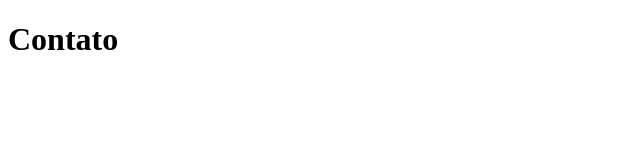
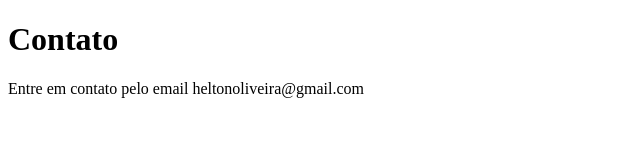
Before and after one commit to Helton-Oliveira/sistemas-de-cadastro, a plain HTML site: page contato.html in a window 1280 px wide. Shown: the whole page, without its empty margins (0-640 px from the left). Drawn offline with Linux system fonts and the light colour scheme.

Commit message:
adcionando o email de contato

```diff
--- a/contato.html
+++ b/contato.html
@@ -7,5 +7,6 @@
 </head>
 <body>
     <h1>Contato</h1>
+    <p>Entre em contato pelo email heltonoliveira@gmail.com</p>
 </body>
 </html>
```
